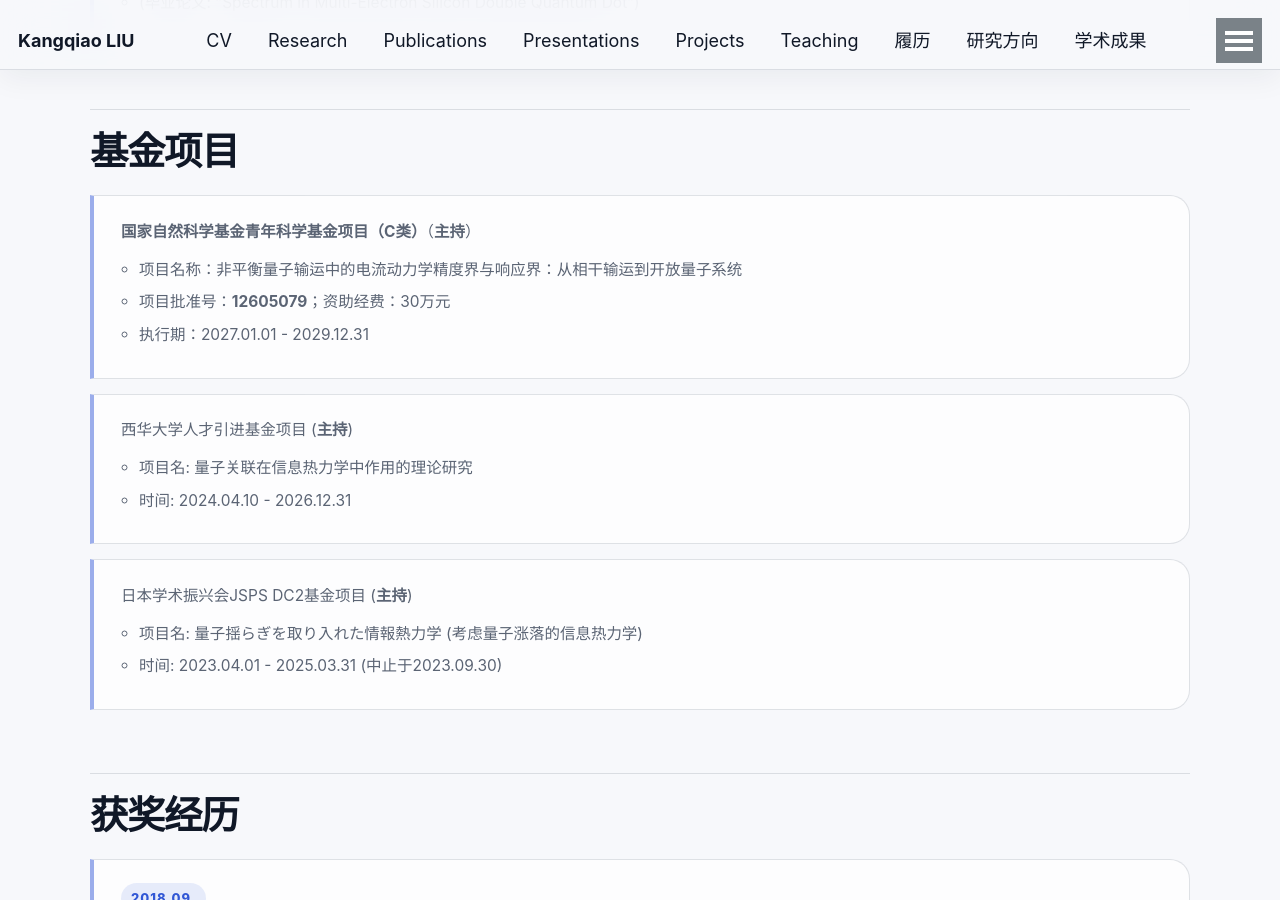
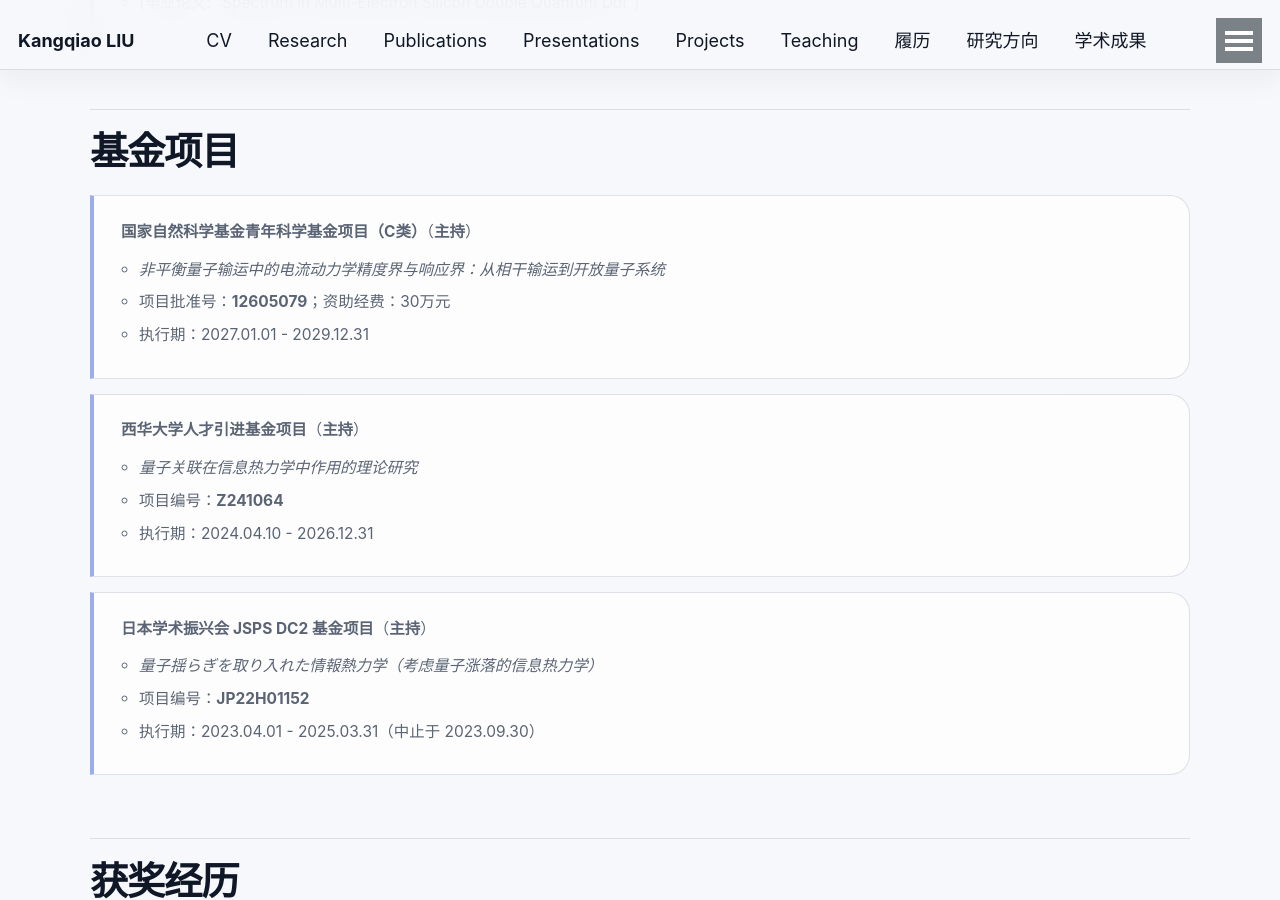
Before and after one commit to KangqiaoLiu/KangqiaoLiu.github.io, a Jekyll site: the page built from _pages/cv_zh.md, in a window 1280 px wide and 900 px high, scrolled down 2275 px. Built offline with Jekyll 4.4.1, drawn with Linux system fonts in a browser that asks for light colours.

Commit message:
统一基金项目格式并补充项目编号

```diff
--- a/_pages/cv_zh.md
+++ b/_pages/cv_zh.md
@@ -49,17 +49,19 @@ redirect_from:
 
 ## **基金项目**
 * **国家自然科学基金青年科学基金项目（C类）**（**主持**）
-  * 项目名称：非平衡量子输运中的电流动力学精度界与响应界：从相干输运到开放量子系统
+  * *非平衡量子输运中的电流动力学精度界与响应界：从相干输运到开放量子系统*
   * 项目批准号：**12605079**；资助经费：30万元
   * 执行期：2027.01.01 - 2029.12.31
 
-* 西华大学人才引进基金项目 (**主持**)
-  * 项目名: 量子关联在信息热力学中作用的理论研究
-  * 时间: 2024.04.10 - 2026.12.31
+* **西华大学人才引进基金项目**（**主持**）
+  * *量子关联在信息热力学中作用的理论研究*
+  * 项目编号：**Z241064**
+  * 执行期：2024.04.10 - 2026.12.31
 
-* 日本学术振兴会JSPS DC2基金项目 (**主持**)
-  * 项目名: 量子揺らぎを取り入れた情報熱力学 (考虑量子涨落的信息热力学)
-  * 时间: 2023.04.01 - 2025.03.31  (中止于2023.09.30)
+* **日本学术振兴会 JSPS DC2 基金项目**（**主持**）
+  * *量子揺らぎを取り入れた情報熱力学（考虑量子涨落的信息热力学）*
+  * 项目编号：**JP22H01152**
+  * 执行期：2023.04.01 - 2025.03.31（中止于 2023.09.30）
 
 ## **获奖经历**
 * 2018.09, **Global Science Graduate Course (GSGC)**, 东京大学
```
